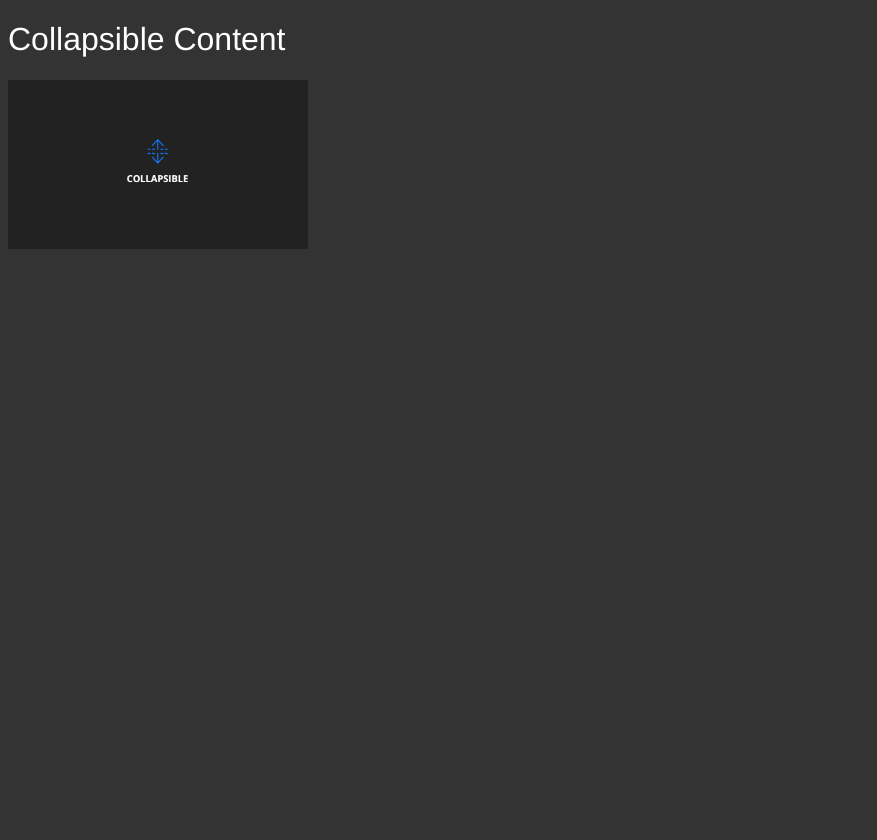
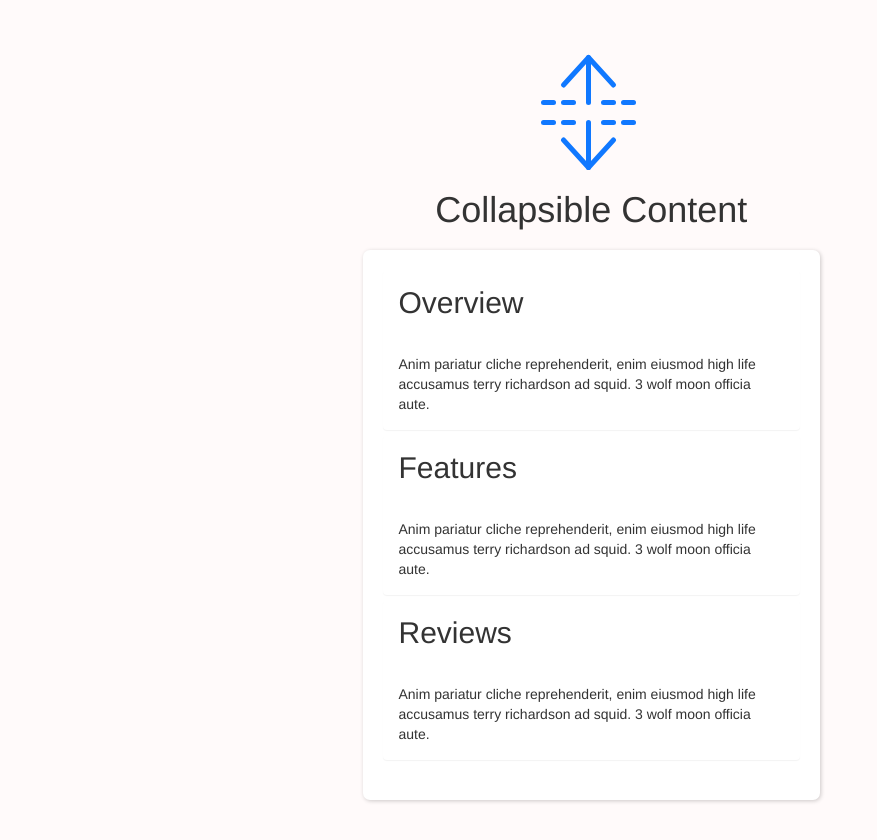
Before and after one commit to cb-iux/react-101, a React app: page / in a window 1280 px wide. Shown: the whole page, without its empty margins (0-877 px from the left). Before the commit the page ends 800 px from the top, so only its background shows below. Built offline with nearby package versions, Linux system fonts and the light colour scheme.

Commit message:
R101 – #1 – Introduction and setup

```diff
--- a/package.json
+++ b/package.json
@@ -24,6 +24,7 @@
     "babel-preset-react": "^6.24.1",
     "clean-webpack-plugin": "^0.1.16",
     "css-loader": "^0.28.4",
+    "extract-text-webpack-plugin": "^3.0.0",
     "file-loader": "^0.11.2",
     "html-webpack-plugin": "^2.30.1",
     "node-sass": "^4.5.3",
--- a/src/index.html
+++ b/src/index.html
@@ -2,11 +2,23 @@
 <html lang="eng">
   <head>
     <meta charset="utf-8">
-    <title>React Devkit</title>
+    <title>React 101</title>
+
+    <link rel="stylesheet" href="https://maxcdn.bootstrapcdn.com/bootstrap/3.3.5/css/bootstrap.min.css">
+    <link rel="stylesheet" href="https://maxcdn.bootstrapcdn.com/font-awesome/4.4.0/css/font-awesome.min.css">
   </head>
   <body>
-    <div id="root"></div>
+    <div class="container">
+      <div class="row">
+        <div class="col-md-5 col-md-offset-3">
+          <div id="root"></div>
+        </div>
+      </div>
+    </div>
 
-
+    <!-- jQuery (necessary for Bootstrap's JavaScript plugins) -->
+    <script src="https://ajax.googleapis.com/ajax/libs/jquery/1.11.3/jquery.min.js"></script>
+    <!-- Include all compiled plugins (below), or include individual files as needed -->
+    <script src="https://maxcdn.bootstrapcdn.com/bootstrap/3.3.5/js/bootstrap.min.js"></script>
   </body>
 </html>
--- a/src/js/App.js
+++ b/src/js/App.js
@@ -1,13 +1,49 @@
 import React from 'react';
-import image from '../img/img_collapsible-fb.jpg';
-
+import image from '../img/expand-vertical-4.svg';
+import imageTwo from '../img/img_collapsible-fb.jpg';
 
 class App extends React.Component {
     render() {
         return (
             <div>
-              <h1>Collapsible Content</h1>
-              <img src={image} width="300px" />
+                <header>
+                    <img src={image} />
+                    <h1>Collapsible Content</h1>
+                </header>
+                <div className="content">
+                    <div className="panel-group">
+                        <div className="panel">
+                            <div className="panel-heading">
+                                <h2>Overview</h2>
+                            </div>
+                            <div className="panel-collapse">
+                                <div className="panel-body">
+                                    Anim pariatur cliche reprehenderit, enim eiusmod high life accusamus terry richardson ad squid. 3 wolf moon officia aute.
+                                </div>
+                            </div>
+                        </div>
+                        <div className="panel">
+                            <div className="panel-heading">
+                                <h2>Features</h2>
+                            </div>
+                            <div className="panel-collapse">
+                                <div className="panel-body">
+                                    Anim pariatur cliche reprehenderit, enim eiusmod high life accusamus terry richardson ad squid. 3 wolf moon officia aute.
+                                </div>
+                            </div>
+                        </div>
+                        <div className="panel">
+                            <div className="panel-heading">
+                                <h2>Reviews</h2>
+                            </div>
+                            <div className="panel-collapse">
+                                <div className="panel-body">
+                                    Anim pariatur cliche reprehenderit, enim eiusmod high life accusamus terry richardson ad squid. 3 wolf moon officia aute.
+                                </div>
+                            </div>
+                        </div>
+                    </div>
+                </div>
             </div>
         );
     }
--- a/src/scss/app.scss
+++ b/src/scss/app.scss
@@ -1,9 +1,99 @@
 body {
-  background: #333;
-  color: #fff;
-  font-family: helvetica;
+    padding: 50px 0;
+    background: Snow;
+}
+h1 {
+    text-align: center;
+    margin-bottom: 18px;
+}
+header {
+    margin-bottom: 20px;
+    text-align: center;
+    img {
+        max-width: 120px;
+    }
+}
+.content {
+    background-color: #fff;
+    padding: 20px;
+    border-radius: 7px;
+    box-shadow: 1px 1px 4px rgba(0,0,0,0.2);
+    .table {
+        margin-bottom: 0;
+        td,th {
+            vertical-align: middle
+        }
+        .mRight {
+            margin-right: 20px;
+        }
+    }
+}
+.message {
+    text-align: center;
+    &:only-child {
+        margin: 0;
+    }
+}
+.btn-sm {
+    margin-right: 8px;
+}
+.form-inline {
+    margin: 10px auto;
+    width: 235px;
+    .btn-default {
+        margin-left: 5px;
+    }
+}
+.credits {
+    text-align: center;
+    padding: 70px;
+    opacity: .5;
+    transition: opacity 0.3s linear;
+    &:hover {
+        opacity: 1;
+    }
+    a {
+        color: #4b4668;
+    }
+}
 
-  h1 {
-    font-weight: 100!important;
-  }
+/* Simple show/hide */
+// .panel {
+//     .panel-body {
+//         display: none;
+//     }
+//     &.is-expanded {
+//         .panel-body {
+//             display: block;
+//         }
+//     }
+// }
+
+/* Simple CSS transition of max-height */
+// .panel {
+//     .panel-collapse {
+//         max-height: 0;
+//         overflow: hidden;
+//         transition: max-height 0.5s cubic-bezier(.525,.66,.495,1.4);
+//     }
+//     &.is-expanded {
+//         .panel-collapse {
+//             max-height: 200px
+//         }
+//     }
+// }
+
+/* JS calculated height - the most accurate */
+.panel {
+    .panel-heading {
+        cursor: pointer;
+    }
+    .panel-collapse {
+        overflow: hidden;
+        transition: height 0.3s ease-out;
+    }
+    .panel-body {
+        border: none !important;
+    }
+    h2 {margin-top: 5px !important;}
 }
--- /dev/null
+++ b/src/scss/customizations.scss
@@ -0,0 +1,17 @@
+// Customize variables
+
+// This gets loaded after bootstrap/variables is loaded, so you can refer to
+// bootstrap variables configured by bootstrap. For example, the _variables.scss contains:
+// $btn-primary-bg: $brand-primary !default;
+
+// Here we're adjusting the hue of that default:
+$btn-primary-bg: adjust-hue($btn-primary-bg, +20deg);
+
+// NOTE: $gray-dark is defined in _variables.scss
+$body-bg: $gray-lighter;
+
+$brand-primary:         darken(#428bca, 6.5%) !default; // #337ab7
+$brand-success:         green !default;
+$brand-info:            blue !default;
+$brand-warning:         orange !default;
+$brand-danger:          red !default;
--- /dev/null
+++ b/src/scss/pre-customizations.scss
@@ -0,0 +1,26 @@
+// Customize Bootstrap variables that get imported before the original Bootstrap variables.
+// Thus original Bootstrap variables can depend on values from here.
+
+$font-family-sans-serif: 'OpenSans-Light', Tahoma, "Helvetica Neue", Helvetica, Arial, sans-serif;
+
+// This path is relative to this file!
+// $fonts-url-path: '../fonts';
+
+// @font-face {
+//   font-family: 'OpenSans-Light';
+//   src: url('#{$fonts-url-path}/OpenSans-Light.ttf') format('truetype');
+// }
+
+// Other font size variables are based on this on, so this absolutely should go into the
+// pre-customizations.scss file.
+// $font-size-base: 16px;
+
+// Here is what is in the _variables.scss file of Bootstrap 3
+$font-size-base:          14px !default;
+$font-size-large:         ceil(($font-size-base * 1.25)) !default; // ~18px
+$font-size-small:         ceil(($font-size-base * 0.85)) !default; // ~12px
+
+// If you're using a custom icon font path, specify it as follows
+// $icon-font-path: ../fonts // This path is relative to this file
+// $icon-font-name: 'glyphicons' // The name of the font you want to use
+// And be sure to set useCustomIconFontPath to true in .bootstraprc.
--- a/webpack.config.js
+++ b/webpack.config.js
@@ -1,6 +1,7 @@
 const path = require('path');
+const CleanWebpackPlugin = require('clean-webpack-plugin');
 const HtmlWebpackPlugin = require('html-webpack-plugin');
-const CleanWebpackPlugin = require('clean-webpack-plugin');
+const ExtractTextPlugin = require("extract-text-webpack-plugin");
 
 module.exports = {
   entry: './src/index.js',
@@ -10,12 +11,19 @@ module.exports = {
   },
   module: {
     rules: [
-      {test: /\.(js)$/, exclude: /node_modules/, use: 'babel-loader'},
-      {test: /\.scss$/, use: ['style-loader','css-loader','sass-loader']},
+      { test: /\.(js)$/, exclude: /node_modules/, use: 'babel-loader' },
+      {
+        test: /\.scss$/,
+        use: ExtractTextPlugin.extract({
+          fallback: 'style-loader',
+          //resolve-url-loader may be chained before sass-loader if necessary
+          use: ['css-loader', 'sass-loader']
+        })
+      },
       {
         test: /\.(png|svg|jpg|gif)$/,
         use: [
-          'file-loader?name=[name].[ext]&outputPath=img/'
+          'file-loader?name=[name].[ext]&outputPath=assets/img/'
         ]
       }
     ]
@@ -31,6 +39,7 @@ module.exports = {
     new HtmlWebpackPlugin ({
     minify: {collapseWhitespace: true},
     template: 'src/index.html'
-    })
+    }),
+    new ExtractTextPlugin("./assets/css/app.css")
   ]
 }
```
Also changed, not shown: src/img/expand-vertical-4.svg (added), 1 other file.
